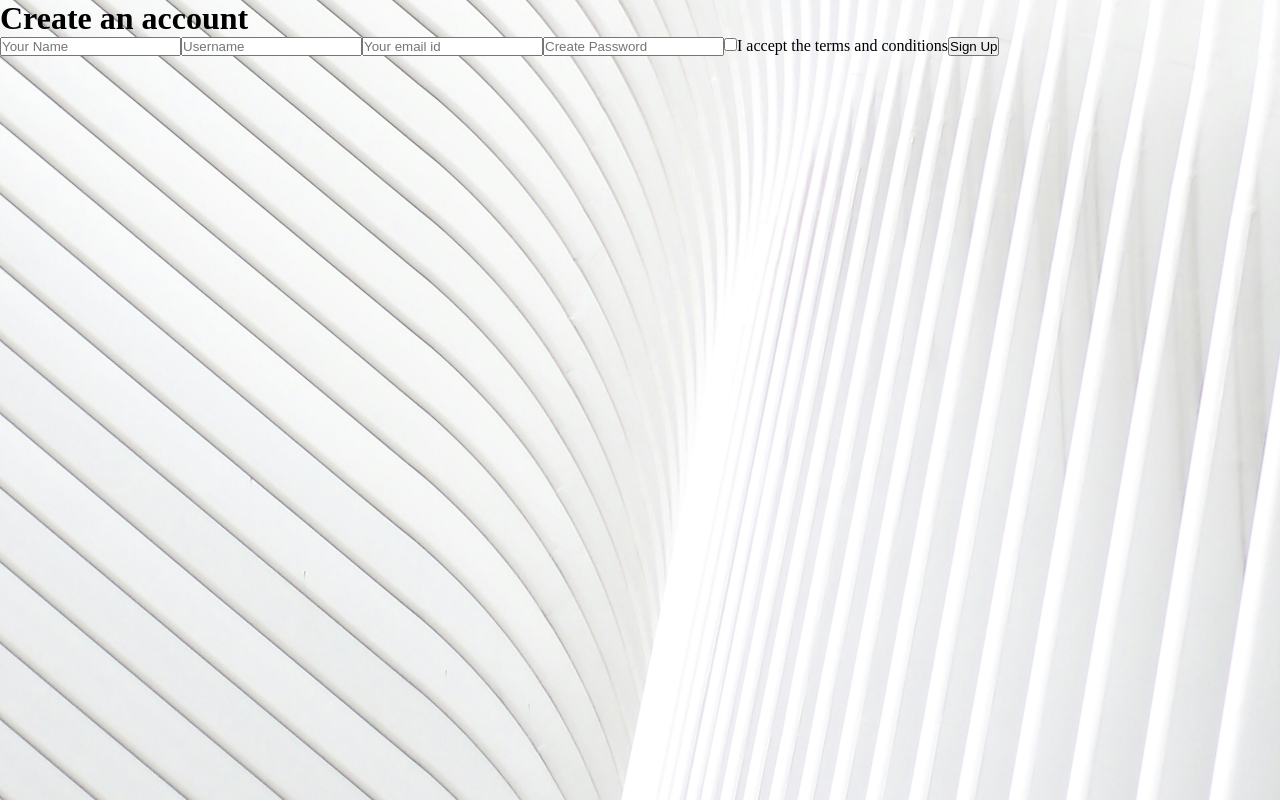
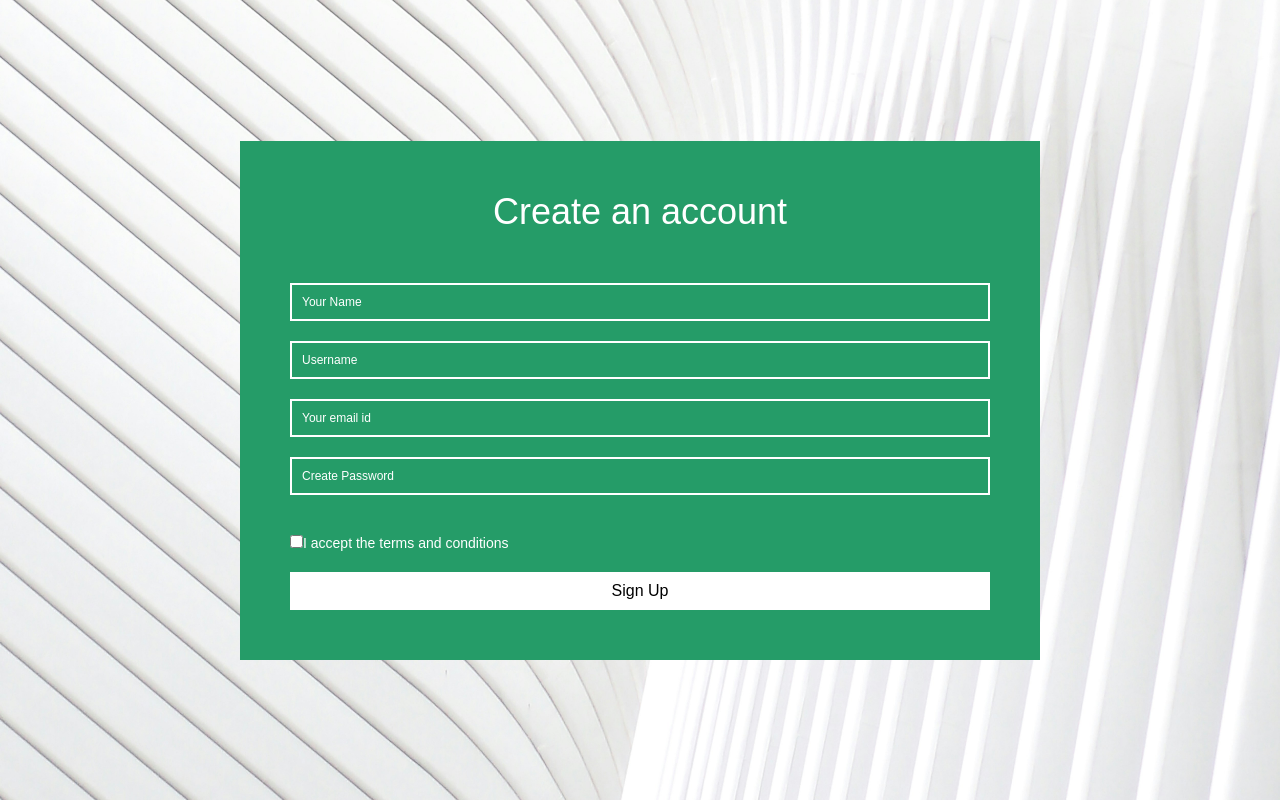
Before and after one commit to esp2022/expenses-tracker, a Next.js app: page /signup in a window 1280 px wide. Built offline with nearby package versions, Linux system fonts and the light colour scheme.

Commit message:
CSS Updated
For Signup and Login Pages

```diff
--- a/pages/index.css
+++ b/pages/index.css
@@ -1,21 +1,77 @@
+*{
+    margin: 0;
+    padding: 0;
+    box-sizing: border-box;
+    font-family: "Poppins", sans-serif;
+}
+
+body {
+    display: flex;
+    justify-content: center;
+    align-items: center;
+    min-height: 100vh;
+}
+
 .sign-in {
-    width: 50%;
+    width: 520px;
+    background: #259c68;
     justify-content: center;
     align-items: center;
     margin: auto;
     text-align: center;
     margin-top: 5%;
+    border-radius: 10px;
+    padding: 30px 40px;
 }
 
-h1 {
-    color: black;
+.sign-in h1 {
+    font-size: 36px;
+    text-align: center;
+    color: white;
 }
 
-p {
-    color: black;
-    margin-top: 10%;
+.sign-in .input-box {
+    width: 100%;
+    height: 50px;
+    margin: 30px 0;
 }
 
-text {
-    font-size: larger;
+.input-box input {
+    width: 100%;
+    height: 100%;
+    padding: 20px;
+    border: 2px solid #fff;
+    outline: none;
+    color:#fff;
+    font-size: 16px;
+    background: transparent;
 }
+
+.input-box input::placeholder {
+    color: #fff;
+}
+
+.sign-in button {
+    width: 100%;
+    background: #fff;
+    padding: 10px;
+    border: none;
+    outline: none;
+    color:#000;
+    font-size: 16px;
+    margin-top: 20px;
+    cursor: pointer;
+    transition: backgroun 0.5s;
+}
+
+.sign-in button:hover {
+    font-weight: 500;
+    background: #000;
+    color:#fff;
+}
+
+.sign-in .signup {
+    font-size: 15px;
+    text-align: center;
+    margin-top: 20px;
+}
--- a/pages/index.js
+++ b/pages/index.js
@@ -25,12 +25,20 @@ const LoginPage = () => {
 
   return (
     <div className = "sign-in">
-      <h1>Login</h1>
-      <input type="text" placeholder="Username" value={username} onChange={(user) => setUsername(user.target.value)} />
-      <input type="password" placeholder="Password" value={password} onChange={(pass) => setPassword(pass.target.value)} />
-      <button onClick={loginHandler}>Login</button>
-      <p>Not a member? Sign up for $1,000,000 today!</p>
-      <button onClick={signUpHandler}>Sign Up</button>
+      <form action="">
+        <h1>Login</h1>
+        <div class = "input-box">
+        <input type="text" placeholder="Username" value={username} onChange={(user) => setUsername(user.target.value)} />
+        </div>
+        <div class = "input-box">
+        <input type="password" placeholder="Password" value={password} onChange={(pass) => setPassword(pass.target.value)} />
+        </div>
+        <button onClick={loginHandler}>Login</button>
+        <div className = "signup">
+        <p>Not a member? Sign up today!!!</p>
+        </div>
+        <button onClick={signUpHandler}>Sign Up</button>
+      </form>
     </div>
   );
 };
--- /dev/null
+++ b/pages/signup.css
@@ -0,0 +1,83 @@
+*{
+    margin: 0;
+    padding: 0;
+    font-family: 'Poppins', sans-serif;
+    box-sizing: border-box;
+}
+
+
+.hero{
+    width: 100%;
+    min-height: 100vh;
+    display: flex;
+    align-items: center;
+    justify-content: center;
+    flex-direction: column;
+}
+
+.hero h1{
+    color: #fff;
+    font-weight: 500;
+    margin-bottom: 40px;
+    text-align: center;
+    font-size: 36px;
+}
+
+.signup-box{
+    display: flex;
+    align-items: center;
+    flex-wrap: wrap;
+    width: 90%;
+    max-width: 800px;
+    background: #fff;
+}
+
+.left-box{
+    padding: 50px;
+    background: #259c68;
+    flex-basis: 50%;
+    flex-grow: 1;
+    color: #fff;
+}
+
+.input-box{
+    width: 100%;
+    padding: 10px;
+    margin: 10px 0;
+    border: 2px solid #fff;
+    outline: none;
+    color:#fff;
+    font-size: 12px;
+    background: transparent;
+}
+
+::placeholder{
+    color: #fff;
+}
+
+input[type=checkbox]{
+    margin-top: 30px;
+}
+
+.left-box label{
+    font-size: 14px;
+}
+
+.left-box button{
+    width: 100%;
+    background: #fff;
+    padding: 10px;
+    border: 0;
+    outline: none;
+    color:#000;
+    font-size: 16px;
+    margin-top: 20px;
+    cursor: pointer;
+    transition: backgroun 0.5s;
+}
+
+.left-box button:hover{
+    font-weight: 500;
+    background: #000;
+    color:#fff;
+}
--- a/pages/signup.js
+++ b/pages/signup.js
@@ -1,7 +1,7 @@
 import React, { useState } from 'react';
 import { useRouter } from 'next/router';
 import '../src/app/globals.css';
-import '../pages/index.js';
+import './signup.css';
 
 
 
@@ -20,20 +20,21 @@ const SignUpPage = () => {
   };
 
   return (
-    <div className = "Hero">
-      <h1>Create an account</h1>
+    <div className = "hero">
       <div className="signup-box">
+        <div class= "left-box">
             <form>
-                <input type="text" placeholder="Your Name" required/>
-                <input type="text" placeholder="Username" required/>
-                <input type="email" placeholder="Your email id" required/>
-                <input type="password" placeholder="Create Password" required/>
+            <h1>Create an account</h1>
+                <input type="text" placeholder="Your Name" required class="input-box"/>
+                <input type="text" placeholder="Username" required class="input-box"/>
+                <input type="email" placeholder="Your email id" required class="input-box"/>
+                <input type="password" placeholder="Create Password" required class="input-box"/>
                 <input type="checkbox" id="terms"></input>
                 <label for="terms">I accept the terms and conditions</label>
                 <button onClick={signUpHandler}>Sign Up</button>
             </form>
+          </div>
       </div>
-
     </div>
   );
 };
```
